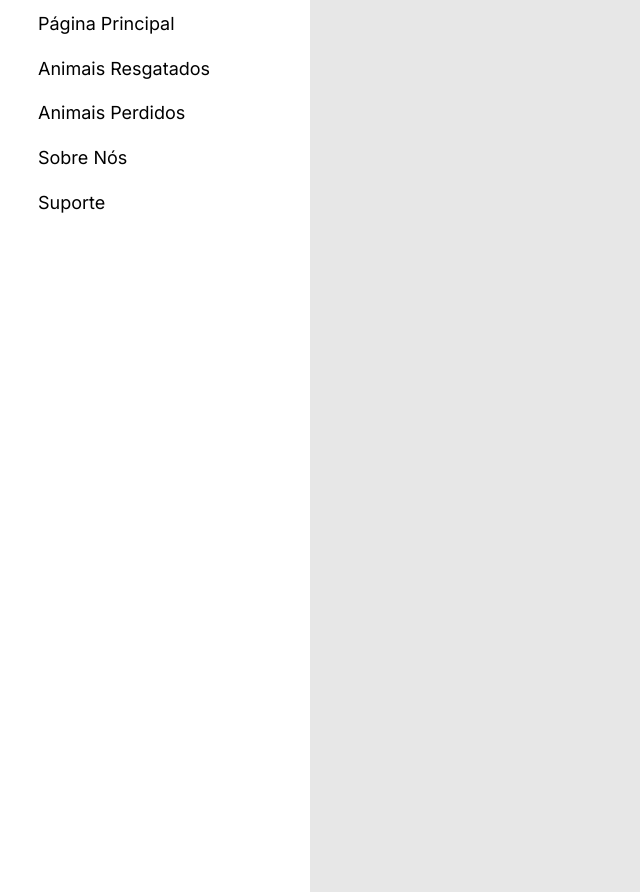
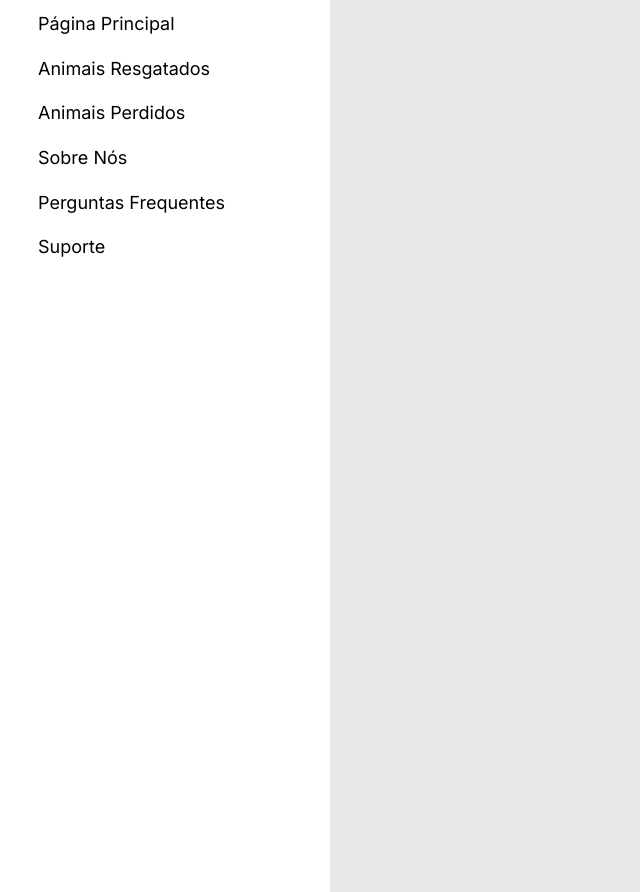
Before and after one commit to arthurpansera/PetMap, a PHP site: page / in a window 1280 px wide. Shown: the part 98-990 px from the top of the page, without its empty margins (0-640 px from the left). Run offline with PHP 8.4, Linux system fonts and the light colour scheme; some libraries are stand-ins or nearby versions.

Commit message:
PetMap
Projeto de Experiência Criativa

```diff
--- a/index.html
+++ b/index.html
@@ -26,6 +26,7 @@
                 <li><a href="index.html">Animais Resgatados</a></li>
                 <li><a href="index.html">Animais Perdidos</a></li>
                 <li><a href="index.html">Sobre Nós</a></li>
+                <li><a href="index.html">Perguntas Frequentes</a></li>
                 <li><a href="index.html">Suporte</a></li>
             </ul>
         </nav>
--- a/src/styles/pages/index/partials/section-options.css
+++ b/src/styles/pages/index/partials/section-options.css
@@ -7,7 +7,7 @@
     background-color:white;
     padding: 30px;
     position: fixed;
-    width: 250px;
+    width: 270px;
     height: 100%;
     padding-top: 100px;
 }
```
